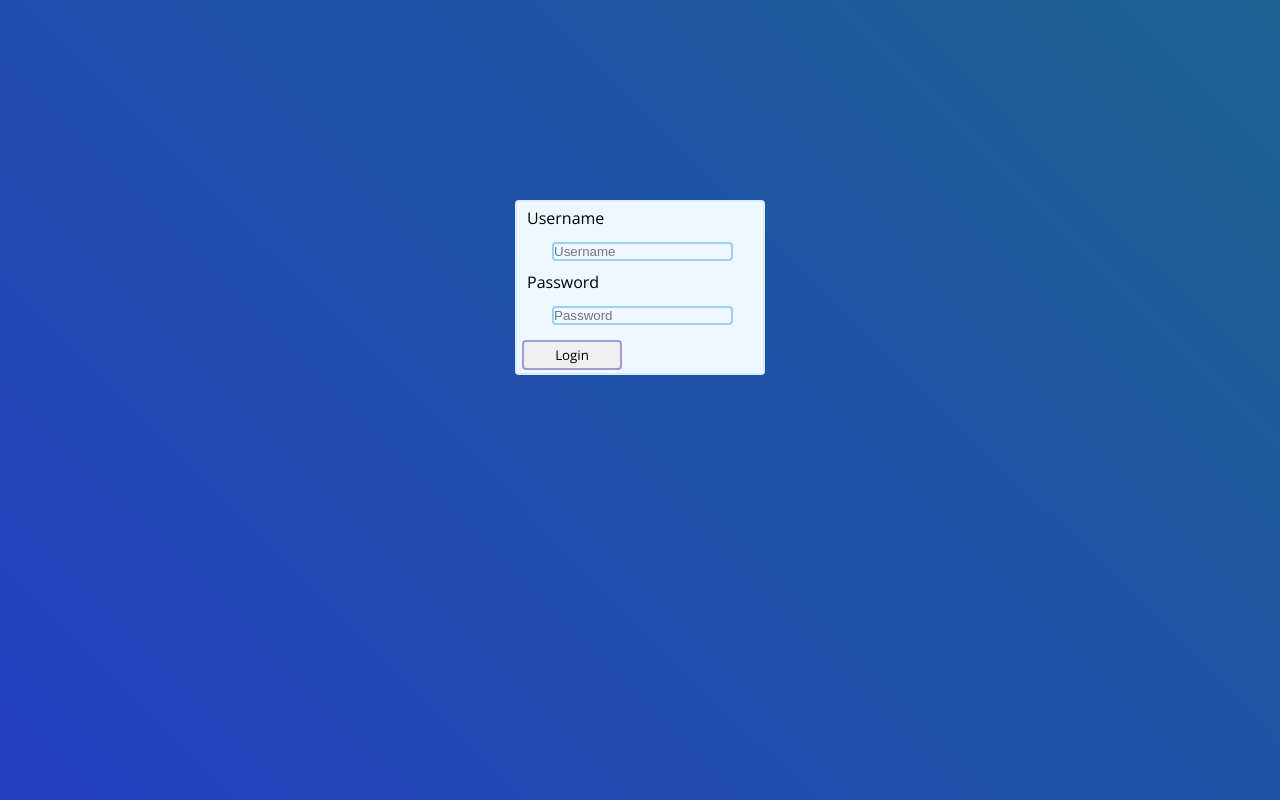
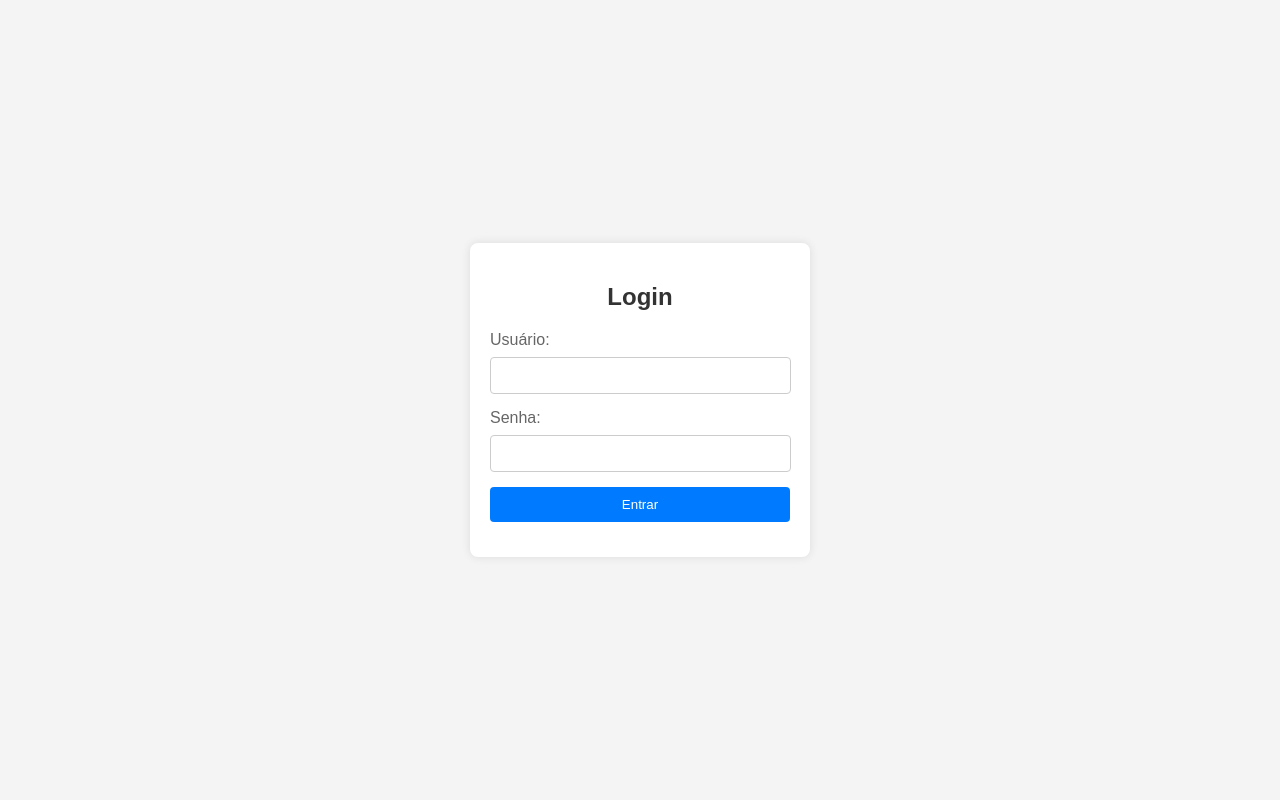
Before and after one commit to Gabriel-Lucena/luge_web, a plain HTML site: page src/login/index.html in a window 1280 px wide. Drawn offline with nearby package versions, Linux system fonts and the light colour scheme.

Commit message:
feat: :lipstick: Refazendo a página de login

```diff
--- a/src/login/index.html
+++ b/src/login/index.html
@@ -2,36 +2,26 @@
 <html lang="pt-br">
   <head>
     <meta charset="UTF-8" />
-
     <meta name="viewport" content="width=device-width, initial-scale=1.0" />
-
-    <link rel="preconnect" href="https://fonts.googleapis.com" />
-    <link rel="preconnect" href="https://fonts.gstatic.com" crossorigin />
-    <link
-      href="https://fonts.googleapis.com/css2?family=Open+Sans&display=swap"
-      rel="stylesheet"
-    />
-
+    <title>Formulário de Login</title>
     <link rel="stylesheet" href="./styles.css" />
-
-    <script src="script.js" defer></script>
-
-    <title>Document</title>
   </head>
-
   <body>
-    <form action="user/login">
-      <div id="login">
-        <p>Username</p>
-        <input type="text" placeholder="Username" id="username" />
-
-        <p id="p-password">Password</p>
-        <input type="password" placeholder="Password" id="password" />
-
-        <div>
-          <button type="submit">Login</button>
+    <div class="login-container">
+      <form class="login-form" action="#" method="post">
+        <h2>Login</h2>
+        <div class="input-group">
+          <label for="username">Usuário:</label>
+          <input type="text" id="username" name="username" required />
         </div>
-      </div>
-    </form>
+        <div class="input-group">
+          <label for="password">Senha:</label>
+          <input type="password" id="password" name="password" required />
+        </div>
+        <div class="input-group">
+          <button type="submit">Entrar</button>
+        </div>
+      </form>
+    </div>
   </body>
 </html>
--- a/src/login/styles.css
+++ b/src/login/styles.css
@@ -1,80 +1,54 @@
-* {
-  padding: 0;
+body {
+  font-family: Arial, sans-serif;
+  background-color: #f4f4f4;
+  display: flex;
+  justify-content: center;
+  align-items: center;
+  height: 100vh;
   margin: 0;
-  box-sizing: border-box;
 }
 
-/* :root {
-  font-size: 62.5%;
-} */
-
-body {
-  font-family: "Open Sans", sans-serif;
-
-  background: linear-gradient(45deg, rgba(9, 9, 221, 0.877), rgb(20, 160, 62));
-  background-size: 400% 400%;
+.login-container {
+  background-color: #ffffff;
+  padding: 20px;
+  border-radius: 8px;
+  box-shadow: 0px 0px 10px rgba(0, 0, 0, 0.1);
+  width: 300px;
 }
 
-#login {
-  width: 250px;
-  height: 175px;
-  margin: 200px auto;
-
-  padding: 5px;
-
-  background-color: aliceblue;
-
-  border-radius: 4px;
-  border: 2px solid rgb(214, 236, 255);
+.login-form h2 {
+  text-align: center;
+  color: #333333;
 }
 
-input {
-  border-color: rgb(152, 207, 255);
-  border-style: solid;
-  border-radius: 4px;
-
-  margin: 0 0 0 30px;
-
-  background: aliceblue;
-  background-position: 10px 10px;
-  background-repeat: no-repeat;
-
-  transition: border-color 1s ease-in-out;
+.input-group {
+  margin-bottom: 15px;
 }
 
-input:focus {
-  border-color: rgba(9, 9, 221, 0.877);
+.input-group label {
+  display: block;
+  margin-bottom: 8px;
+  color: #666666;
 }
 
-button {
-  margin: 15px auto 0px;
-
-  width: 100px;
-  height: 30px;
-
-  font-family: "Open Sans", sans-serif;
-
-  border: 2px solid rgba(145, 145, 216, 0.877);
+.input-group input {
+  width: 93%;
+  padding: 10px;
   border-radius: 4px;
+  border: 1px solid #cccccc;
 }
 
-button:hover {
-  transition: 1s;
-  transition-timing-function: ease-out;
-
-  background-color: rgb(187, 223, 255);
+.input-group button {
+  width: 100%;
+  padding: 10px;
+  border: none;
+  border-radius: 4px;
+  background-color: #007bff;
+  color: white;
+  cursor: pointer;
+  transition: background-color 0.3s ease;
 }
 
-button:active {
-  background-color: aliceblue;
-  transition: 0.02s;
+.input-group button:hover {
+  background-color: #0056b3;
 }
-
-p {
-  margin-bottom: 10px;
-  margin-left: 5px;
-}
-
-#p-password {
-  margin-top: 10px;
-}
```
